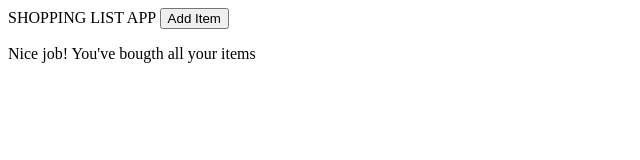
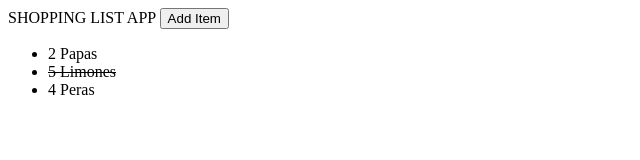
Before and after one commit to Vueschool-Courses/vue.js_fundamentals, a plain HTML site: page index.html in a window 1280 px wide. Shown: the whole page, without its empty margins (0-640 px from the left). Drawn offline with nearby package versions, Linux system fonts and the light colour scheme.

Commit message:
Dynamic Classes

```diff
--- a/index.html
+++ b/index.html
@@ -5,6 +5,11 @@
         <meta name="viewport" content="width=device-width, initial-scale=1.0">
         <title>shopping List</title>
     </head>
+    <style>
+        .strikeout {
+            text-decoration: line-through;
+        }
+    </style>
     <body>
         <div id="shopping-list">
 
@@ -18,7 +23,7 @@
                 <button @click="saveItem" :disabled="newItem.length === 0">Save Item</button>
             </div>
             <ul>
-                <li v-for="item in items">{{ item }}</li>
+                <li v-for="item in items" :class="{strikeout: item.purchased}" @click="togglePurchased(item)">{{ item.label }}</li>
             </ul>
             <p v-if="items.length === 0">Nice job! You've bougth all your items</p>
         </div>
@@ -28,20 +33,33 @@
                 el: '#shopping-list',
                 data: {
                     state: 'default',
-                    header: "Shopping List App",
+                    header: 'Shopping List App',
                     newItem: "",
-                    items: [/*'10 Limones', '2 Peras', '4 Banano'*/
+                    items: [
+                        {
+                            label: '2 Papas',
+                            purchased: false
+                        }, {
+                            label: '5 Limones',
+                            purchased: true
+                        }, {
+                            label: '4 Peras',
+                            purchased: false
+                        }
                     ]
                 },
                 methods: {
                     saveItem: function () {
-                        this.items.push(this.newItem);
+                        this.items.push({label: this.newItem, purchased: false});
                         this.newItem = '';
 
                     },
                     changeState: function (newState) {
                         this.state = newState;
                         this.newItem = '';
+                    },
+                    togglePurchased: function (item) {
+                        item.purchased = ! item.purchased
                     }
                 }
             })
```
